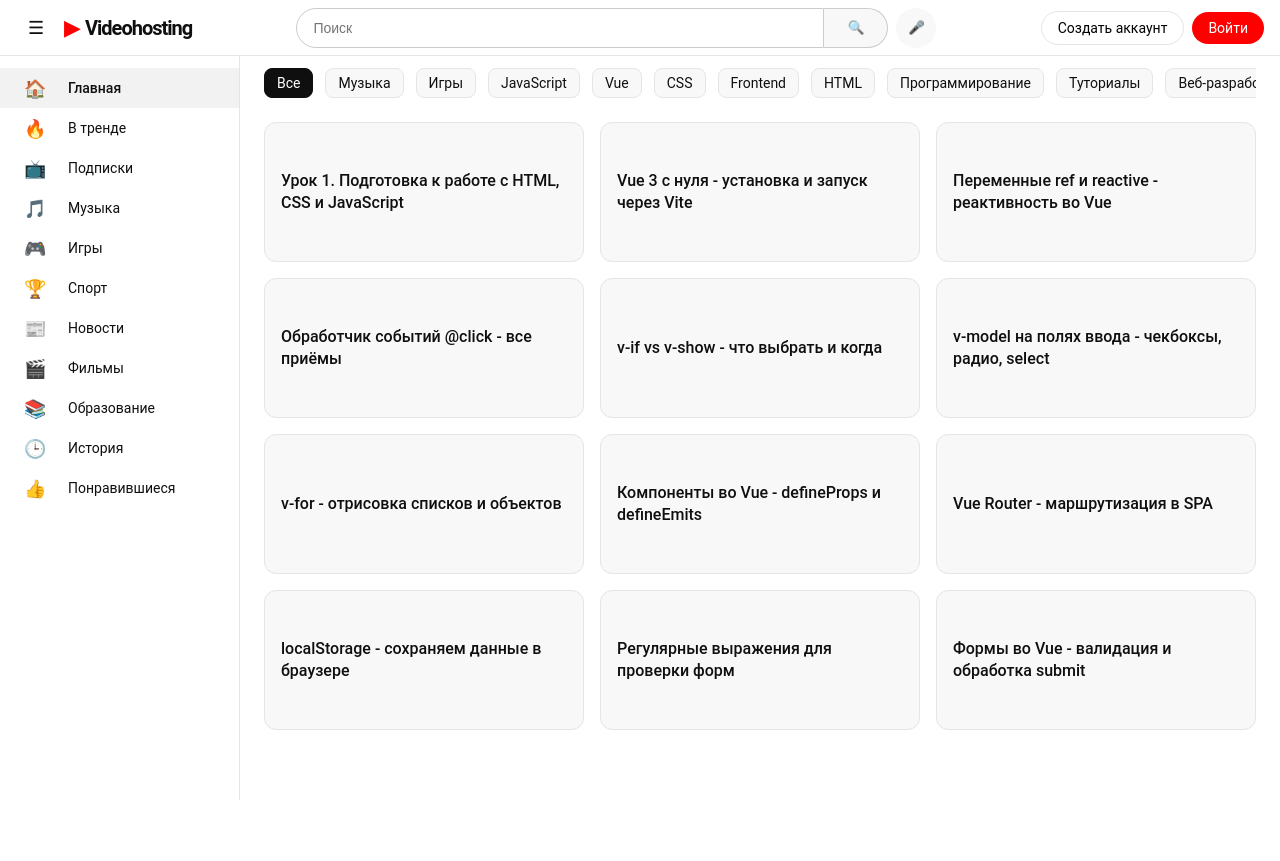
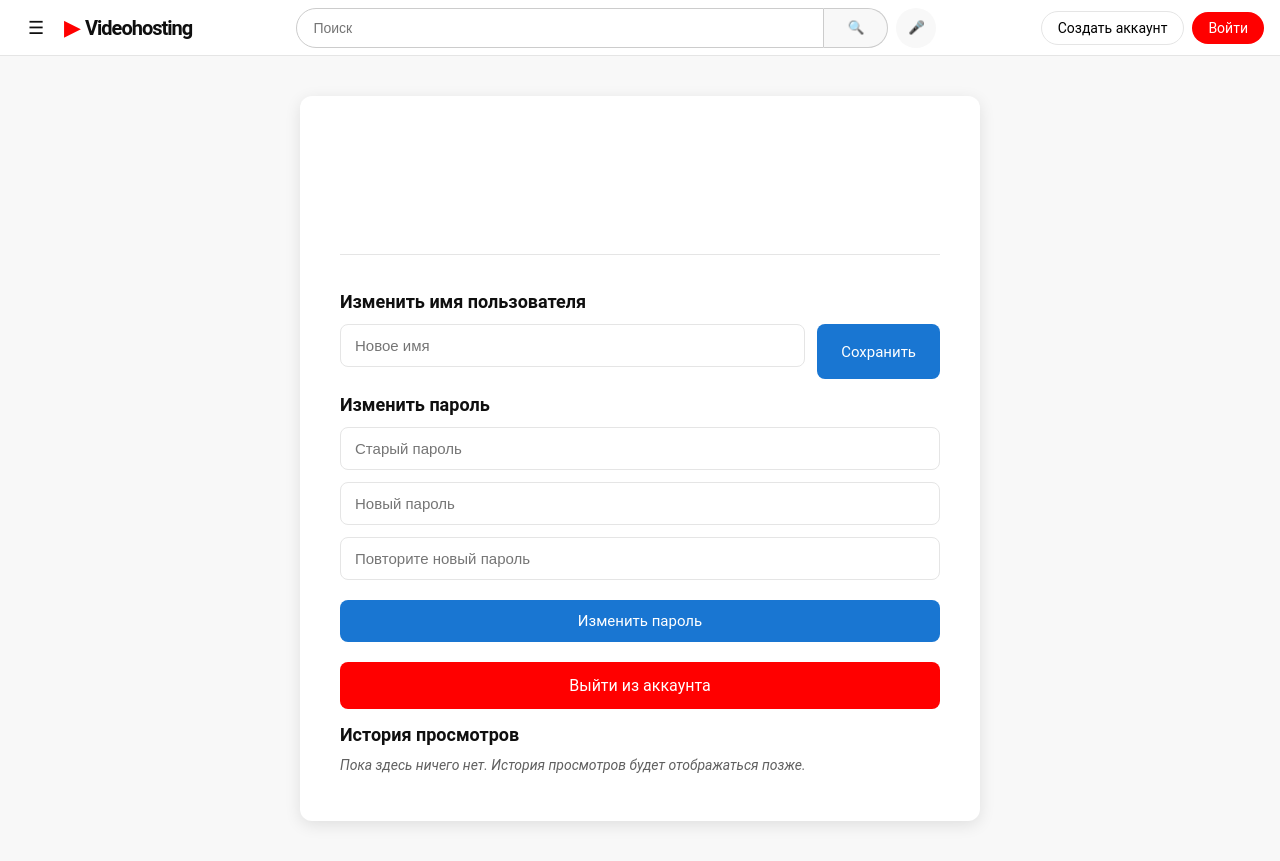
Before and after one commit to KoltsovVsevolod13/KoltsovVsevolod13.github.io, a Vue app: page /profile in a window 1280 px wide. Before the commit the page ends 800 px from the top, so only its background shows below. Built offline with nearby package versions, Linux system fonts and the light colour scheme.

Commit message:
Добавлен профиль пользователя с возможностью смены имени и пароля

```diff
--- a/src/App.vue
+++ b/src/App.vue
@@ -1,37 +1,12 @@
 <script setup>
 import TheHeader from './components/TheHeader.vue'
-import TheSidebar from './components/TheSidebar.vue'
-import TheChips from './components/TheChips.vue'
-import VideoCard from './components/VideoCard.vue'
-
-import { useVideos } from './composables/useVideos.js'
-import { useAuth } from './composables/useAuth.js'
-import { useRouter, RouterView } from 'vue-router'
-
-const { videos } = useVideos()
-const { currentUser } = useAuth()
-const router = useRouter()
+import { RouterView } from 'vue-router'
 </script>
 
 <template>
   <div class="app">
     <TheHeader />
-
-    <RouterView v-if="['/login', '/register'].includes(router.currentRoute.value.path)" />
-
-    <div v-else class="layout">
-      <TheSidebar />
-      <main class="content">
-        <TheChips />
-        <div class="grid">
-          <VideoCard
-            v-for="v in videos"
-            :key="v.id"
-            :title="v.title"
-          />
-        </div>
-      </main>
-    </div>
+    <RouterView />
   </div>
 </template>
 
@@ -41,21 +16,4 @@ const router = useRouter()
   flex-direction: column;
   min-height: 100vh;
 }
-
-.layout {
-  display: flex;
-  flex: 1;
-}
-
-.content {
-  flex: 1;
-  padding: 0 24px 24px;
-  overflow-x: hidden;
-}
-
-.grid {
-  display: grid;
-  grid-template-columns: repeat(auto-fill, minmax(280px, 1fr));
-  gap: 16px;
-}
 </style>
--- a/src/components/TheHeader.vue
+++ b/src/components/TheHeader.vue
@@ -1,5 +1,5 @@
 <script setup>
-import { ref } from 'vue'
+import { ref, computed } from 'vue'
 import { useRouter } from 'vue-router'
 import { useAuth } from '../composables/useAuth.js'
 
@@ -7,6 +7,13 @@ const router = useRouter()
 const { currentUser, logout } = useAuth()
 
 const search = ref('')
+
+const avatarColor = computed(() => {
+  if (!currentUser.value) return '#ff5722'
+  const colors = ['#ff0000', '#00bfff', '#32cd32', '#ff8c00', '#8a2be2', '#ff1493']
+  const hash = currentUser.value.email.split('').reduce((acc, char) => acc + char.charCodeAt(0), 0)
+  return colors[hash % colors.length]
+})
 
 function goToLogin() {
   router.push('/login')
@@ -16,8 +23,13 @@ function goToRegister() {
   router.push('/register')
 }
 
-function handleAvatarClick() {
-  console.log('Клик по аватарке — переход в профиль (пока не сделан)')
+function goToProfile() {
+  router.push('/profile')
+}
+
+function logoutUser() {
+  logout()
+  router.push('/login')
 }
 </script>
 
@@ -50,7 +62,7 @@ function handleAvatarClick() {
 
       <template v-else>
         <button class="icon-btn">＋</button>
-        <button class="avatar-btn" @click="handleAvatarClick">
+        <button class="avatar-btn" @click="goToProfile" title="Профиль" :style="{ backgroundColor: avatarColor }">
           {{ currentUser.email[0].toUpperCase() }}
         </button>
       </template>
@@ -189,7 +201,6 @@ function handleAvatarClick() {
   width: 32px;
   height: 32px;
   border-radius: 50%;
-  background: #ff5722;
   color: white;
   border: none;
   cursor: pointer;
@@ -198,5 +209,10 @@ function handleAvatarClick() {
   align-items: center;
   justify-content: center;
   font-size: 15px;
+  transition: transform 0.2s;
+}
+
+.avatar-btn:hover {
+  transform: scale(1.08);
 }
 </style>
--- a/src/composables/useAuth.js
+++ b/src/composables/useAuth.js
@@ -36,17 +36,29 @@ export function useAuth() {
   }
 
   function register(email, password) {
-    if (users.value.some(u => u.email === email)) {
-      return false
-    }
+    if (users.value.some(u => u.email === email)) return false
 
     const newUser = {
       id: Date.now(),
-      email: email,
-      password: password
+      email,
+      password,
+      name: email.split('@')[0]
     }
 
     users.value.push(newUser)
+    saveToStorage()
+    return true
+  }
+
+  function updateUser(newData) {
+    if (!currentUser.value) return false
+
+    const userIndex = users.value.findIndex(u => u.id === currentUser.value.id)
+    if (userIndex === -1) return false
+
+    users.value[userIndex] = { ...users.value[userIndex], ...newData }
+    currentUser.value = users.value[userIndex]
+
     saveToStorage()
     return true
   }
@@ -60,6 +72,7 @@ export function useAuth() {
     login,
     register,
     logout,
+    updateUser,
     currentUser
   }
 }
--- a/src/route.js
+++ b/src/route.js
@@ -1,8 +1,10 @@
+// src/route.js
 import { createRouter, createWebHistory } from 'vue-router'
 
-import Home from './App.vue'
+import Home from './views/Home.vue'
 import Login from './views/Login.vue'
 import Register from './views/Register.vue'
+import Profile from './views/Profile.vue'
 
 const routes = [
   {
@@ -19,6 +21,11 @@ const routes = [
     path: '/register',
     name: 'Register',
     component: Register
+  },
+  {
+    path: '/profile',
+    name: 'Profile',
+    component: Profile
   }
 ]
 
--- /dev/null
+++ b/src/views/Home.vue
@@ -0,0 +1,43 @@
+<script setup>
+import TheSidebar from '../components/TheSidebar.vue'
+import TheChips from '../components/TheChips.vue'
+import VideoCard from '../components/VideoCard.vue'
+import { useVideos } from '../composables/useVideos.js'
+
+const { videos } = useVideos()
+</script>
+
+<template>
+  <div class="layout">
+    <TheSidebar />
+    <main class="content">
+      <TheChips />
+      <div class="grid">
+        <VideoCard
+          v-for="v in videos"
+          :key="v.id"
+          :title="v.title"
+        />
+      </div>
+    </main>
+  </div>
+</template>
+
+<style scoped>
+.layout {
+  display: flex;
+  flex: 1;
+}
+
+.content {
+  flex: 1;
+  padding: 0 24px 24px;
+  overflow-x: hidden;
+}
+
+.grid {
+  display: grid;
+  grid-template-columns: repeat(auto-fill, minmax(280px, 1fr));
+  gap: 16px;
+}
+</style>
--- /dev/null
+++ b/src/views/Profile.vue
@@ -0,0 +1,232 @@
+<script setup>
+import { ref, computed } from 'vue'
+import { useRouter } from 'vue-router'
+import { useAuth } from '../composables/useAuth.js'
+
+const router = useRouter()
+const { currentUser, updateUser, logout } = useAuth()
+
+const name = ref(currentUser.value?.name || '')
+const oldPassword = ref('')
+const newPassword = ref('')
+const confirmNewPassword = ref('')
+
+const nameError = ref('')
+const passwordError = ref('')
+const successMessage = ref('')
+
+const avatarColor = computed(() => {
+  const colors = ['#ff0000', '#00bfff', '#32cd32', '#ff8c00', '#8a2be2', '#ff1493']
+  const hash = currentUser.value?.email.split('').reduce((acc, char) => acc + char.charCodeAt(0), 0)
+  return colors[hash % colors.length]
+})
+
+function saveName() {
+  if (!name.value.trim()) {
+    nameError.value = 'Имя не может быть пустым'
+    return
+  }
+  updateUser({ name: name.value.trim() })
+  successMessage.value = 'Имя успешно обновлено!'
+  setTimeout(() => { successMessage.value = '' }, 2500)
+}
+
+function changePassword() {
+  passwordError.value = ''
+  successMessage.value = ''
+
+  if (!oldPassword.value || !newPassword.value || !confirmNewPassword.value) {
+    passwordError.value = 'Заполните все поля'
+    return
+  }
+  if (oldPassword.value !== currentUser.value.password) {
+    passwordError.value = 'Старый пароль неверный'
+    return
+  }
+  if (newPassword.value.length < 6) {
+    passwordError.value = 'Новый пароль должен быть не менее 6 символов'
+    return
+  }
+  if (newPassword.value !== confirmNewPassword.value) {
+    passwordError.value = 'Новые пароли не совпадают'
+    return
+  }
+
+  updateUser({ password: newPassword.value })
+  successMessage.value = 'Пароль успешно изменён!'
+  oldPassword.value = ''
+  newPassword.value = ''
+  confirmNewPassword.value = ''
+}
+
+function logoutUser() {
+  logout()
+  router.push('/login')
+}
+</script>
+
+<template>
+  <div class="profile-page">
+    <div class="profile-card">
+      <div class="profile-header">
+        <div class="avatar-big" :style="{ backgroundColor: avatarColor }">
+          {{ currentUser?.email[0].toUpperCase() }}
+        </div>
+        <div>
+          <h1>{{ currentUser?.name }}</h1>
+          <p class="email">{{ currentUser?.email }}</p>
+        </div>
+      </div>
+
+      <div class="section">
+        <h2>Изменить имя пользователя</h2>
+        <div class="form-row">
+          <input v-model="name" placeholder="Новое имя" />
+          <button @click="saveName" class="save-btn">Сохранить</button>
+        </div>
+        <p v-if="nameError" class="error-text">{{ nameError }}</p>
+      </div>
+
+      <div class="section">
+        <h2>Изменить пароль</h2>
+        <input
+          v-model="oldPassword"
+          type="password"
+          placeholder="Старый пароль"
+        />
+        <input
+          v-model="newPassword"
+          type="password"
+          placeholder="Новый пароль"
+        />
+        <input
+          v-model="confirmNewPassword"
+          type="password"
+          placeholder="Повторите новый пароль"
+        />
+        <button @click="changePassword" class="save-btn full-width">Изменить пароль</button>
+        <p v-if="passwordError" class="error-text">{{ passwordError }}</p>
+      </div>
+
+      <p v-if="successMessage" class="success">{{ successMessage }}</p>
+
+      <button @click="logoutUser" class="logout-btn">Выйти из аккаунта</button>
+
+      <div class="section">
+        <h2>История просмотров</h2>
+        <p class="placeholder">Пока здесь ничего нет. История просмотров будет отображаться позже.</p>
+      </div>
+    </div>
+  </div>
+</template>
+
+<style scoped>
+.profile-page {
+  background: var(--bg-2);
+  min-height: calc(100vh - 56px);
+  padding: 40px 20px;
+  display: flex;
+  justify-content: center;
+}
+
+.profile-card {
+  background: var(--bg);
+  max-width: 680px;
+  width: 100%;
+  border-radius: 12px;
+  padding: 40px;
+  box-shadow: 0 4px 16px rgba(0,0,0,0.1);
+}
+
+.profile-header {
+  display: flex;
+  align-items: center;
+  gap: 24px;
+  margin-bottom: 36px;
+  padding-bottom: 28px;
+  border-bottom: 1px solid var(--border);
+}
+
+.avatar-big {
+  width: 90px;
+  height: 90px;
+  border-radius: 50%;
+  font-size: 38px;
+  font-weight: bold;
+  color: white;
+  display: flex;
+  align-items: center;
+  justify-content: center;
+  flex-shrink: 0;
+}
+
+h2 {
+  margin-bottom: 12px;
+  font-size: 18px;
+  color: var(--fg);
+}
+
+.form-row {
+  display: flex;
+  gap: 12px;
+  margin-bottom: 8px;
+}
+
+input {
+  width: 100%;
+  padding: 12px 14px;
+  border: 1px solid var(--border);
+  border-radius: 8px;
+  font-size: 15px;
+  margin-bottom: 12px;
+}
+
+input:focus {
+  border-color: var(--accent);
+  outline: none;
+}
+
+.save-btn {
+  padding: 12px 24px;
+  background: var(--accent);
+  color: white;
+  border: none;
+  border-radius: 8px;
+  cursor: pointer;
+  font-size: 15px;
+}
+
+.full-width {
+  width: 100%;
+  margin-top: 8px;
+}
+
+.logout-btn {
+  width: 100%;
+  padding: 14px;
+  background: var(--red);
+  color: white;
+  border: none;
+  border-radius: 8px;
+  cursor: pointer;
+  font-size: 16px;
+  margin-top: 20px;
+}
+
+.error-text {
+  color: var(--red);
+  margin-top: 4px;
+}
+
+.success {
+  color: #2e8b57;
+  font-weight: 500;
+  margin: 12px 0;
+}
+
+.placeholder {
+  color: var(--muted);
+  font-style: italic;
+  margin: 8px 0;
+}
+</style>
```
